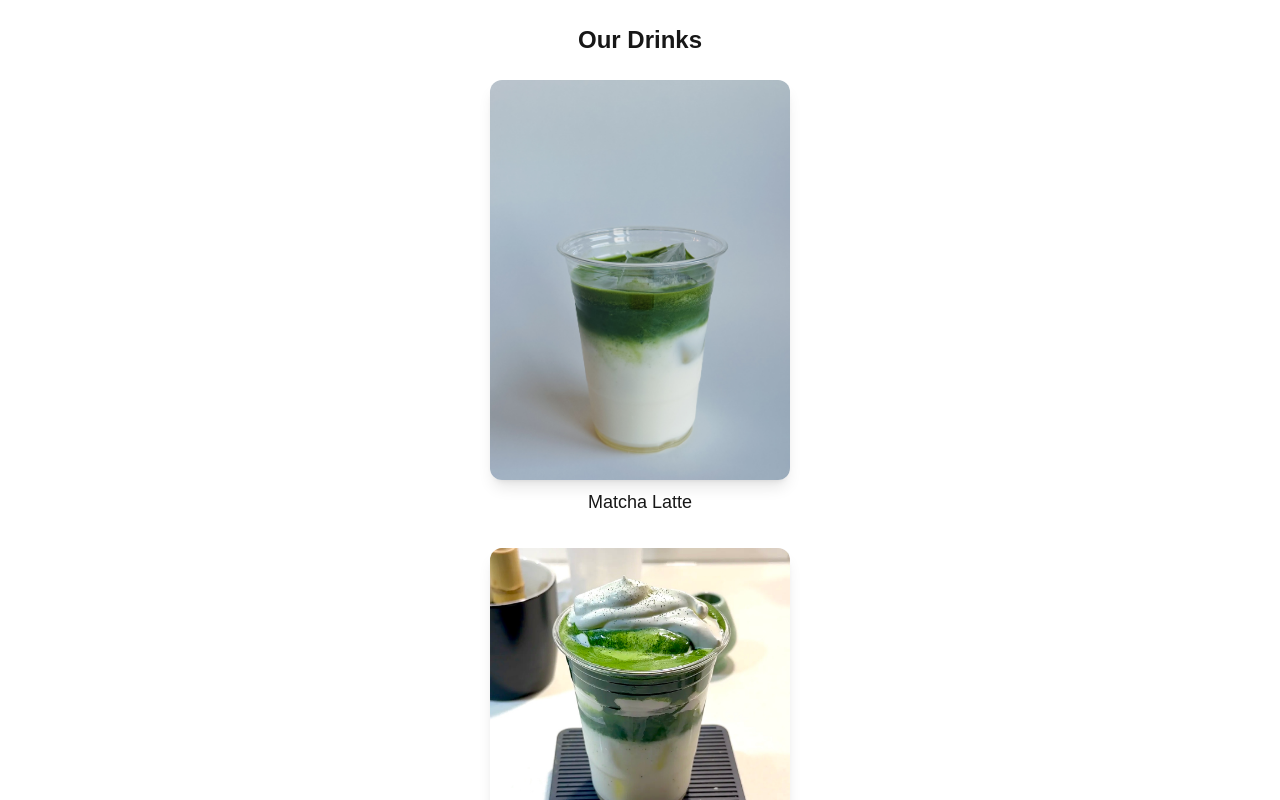
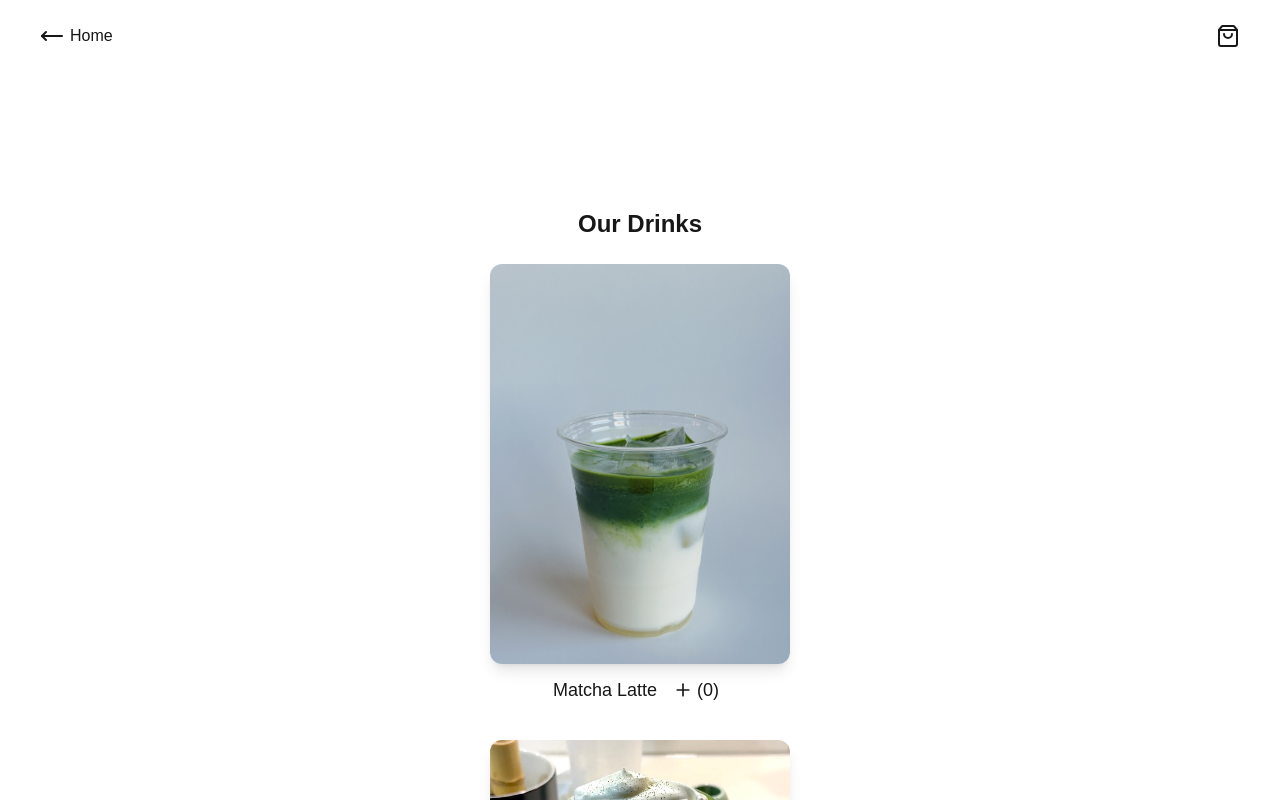
Before and after one commit to tin0312/the26apt.cafe, a Next.js app: page /menu in a window 1280 px wide. Shown: the top 800 px of the page. Built offline with nearby package versions, Linux system fonts and the light colour scheme.

Commit message:
Add quantity for drinks item and save in the state

```diff
--- a/src/app/menu/page.tsx
+++ b/src/app/menu/page.tsx
@@ -1,40 +1,38 @@
-// app/showMenu/page.js  (if using Next.js 13+ with App Router)
-// or pages/showMenu.js (if using Pages Router)
+"use client";
 
 import Image from "next/image";
+import { useRouter } from "next/navigation";
+import React from "react";
 
-const drinks = [
-  {
-    id: 1,
-    name: "Matcha Latte",
-    image: "/images/matcha-latte.jpg",
-  },
-  {
-    id: 2,
-    name: "Creamy Matcha",
-    image: "/images/creamy-matcha.jpg",
-  },
-  {
-    id: 3,
-    name: "Coco Matcha",
-    image: "/images/coco-matcha.jpg",
-  },
-  {
-    id: 4,
-    name: "Grass Jelly Coffee",
-    image: "/images/grass-jelly-coffee.jpg",
-  },
-  {
-    id: 5,
-    name: "Almond Coffee",
-    image: "/images/almond-coffee.jpg",
-  }
+const initialDrinks = [
+  { id: 1, name: "Matcha Latte", image: "/images/matcha-latte.jpg", numberOfOrders: 0 },
+  { id: 2, name: "Creamy Matcha", image: "/images/creamy-matcha.jpg", numberOfOrders: 0 },
+  { id: 3, name: "Coco Matcha", image: "/images/coco-matcha.jpg", numberOfOrders: 0 },
+  { id: 4, name: "Grass Jelly Coffee", image: "/images/grass-jelly-coffee.jpg", numberOfOrders: 0 },
+  { id: 5, name: "Almond Coffee", image: "/images/almond-coffee.jpg", numberOfOrders: 0 },
 ];
 
 export default function ShowMenu() {
+  const router = useRouter();
+  const [drinks, setDrinks] = React.useState(initialDrinks);
+
+  function handleClick(id: number) {
+    setDrinks(prevDrinks =>
+      prevDrinks.map(drink =>
+        drink.id === id
+          ? { ...drink, numberOfOrders: drink.numberOfOrders + 1 }
+          : drink
+      )
+    );
+  }
+
   return (
     <div className="flex flex-col items-center gap-6 p-6">
-      <h1 className="text-2xl font-bold">Our Drinks</h1>
+      <button className="flex fixed left-10" type="button" onClick={() => router.push("/")}>
+      <svg xmlns="http://www.w3.org/2000/svg" width="24" height="24" viewBox="0 0 24 24" fill="none" stroke="currentColor" strokeWidth="2" strokeLinecap="round" strokeLinejoin="round" className="lucide lucide-move-left-icon lucide-move-left cursor-pointer mr-1.5"><path d="M6 8L2 12L6 16"/><path d="M2 12H22"/></svg>Home
+      </button>
+      <button type="button" onClick={() => router.push("/cart")}><svg xmlns="http://www.w3.org/2000/svg" width="24" height="24" viewBox="0 0 24 24" fill="none" stroke="currentColor" strokeWidth="2" strokeLinecap="round" strokeLinejoin="round" className="lucide lucide-shopping-bag-icon lucide-shopping-bag flex fixed right-10"><path d="M16 10a4 4 0 0 1-8 0"/><path d="M3.103 6.034h17.794"/><path d="M3.4 5.467a2 2 0 0 0-.4 1.2V20a2 2 0 0 0 2 2h14a2 2 0 0 0 2-2V6.667a2 2 0 0 0-.4-1.2l-2-2.667A2 2 0 0 0 17 2H7a2 2 0 0 0-1.6.8z"/></svg></button>
+      <h1 className="text-2xl font-bold mt-40">Our Drinks</h1>
 
       <div className="flex flex-col gap-8">
         {drinks.map((drink) => (
@@ -46,7 +44,30 @@ export default function ShowMenu() {
               height={300}
               className="rounded-xl shadow-lg"
             />
-            <p className="mt-2 text-lg font-medium">{drink.name}</p>
+            <p className="flex mt-2 text-lg font-medium items-center gap-2">
+              {drink.name}
+              <button
+                className="flex items-center gap-1 px-2 py-1 rounded"
+                onClick={() => handleClick(drink.id)}
+              >
+                <svg
+                  className="hover:cursor-pointer"
+                  xmlns="http://www.w3.org/2000/svg"
+                  width="20"
+                  height="20"
+                  viewBox="0 0 24 24"
+                  fill="none"
+                  stroke="currentColor"
+                  strokeWidth="2"
+                  strokeLinecap="round"
+                  strokeLinejoin="round"
+                >
+                  <path d="M5 12h14" />
+                  <path d="M12 5v14" />
+                </svg>
+                ({drink.numberOfOrders})
+              </button>
+            </p>
           </div>
         ))}
       </div>
```
